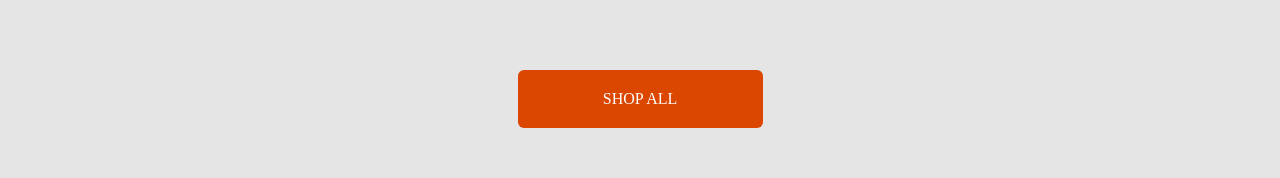
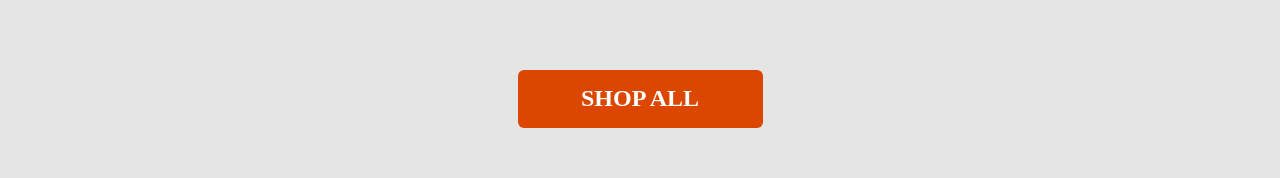
Before and after one commit to IDotan/fullstackcourse, a plain HTML site: page ex4/index.html in a window 1280 px wide. Shown: the part 2979-3157 px from the top of the page. Drawn offline with Linux system fonts and the light colour scheme.

Commit message:
Update index.css

```diff
--- a/ex4/static/style/index.css
+++ b/ex4/static/style/index.css
@@ -64,6 +64,8 @@ h1 {
     display: flex;
     justify-content: center;
     align-items: center;
+    font-size: 14px;
+    font-weight: 700;
 }
 
 .link_box:nth-of-type(2) {
@@ -202,6 +204,7 @@ h1 {
         margin-top: 24px;
         height: 58px;
         width: 191px;
+        font-size: 24px;
     }
     .link_box:nth-of-type(2) {
         width: 245px;
```
